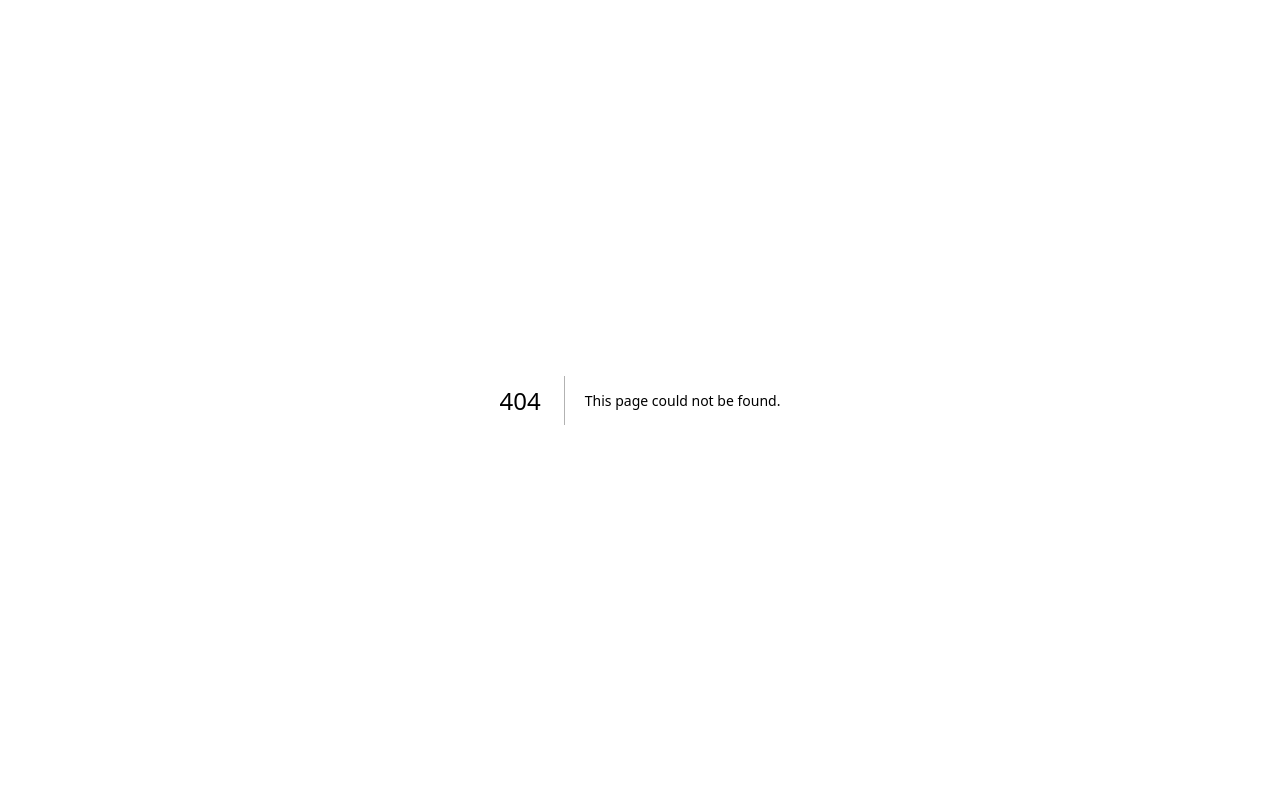
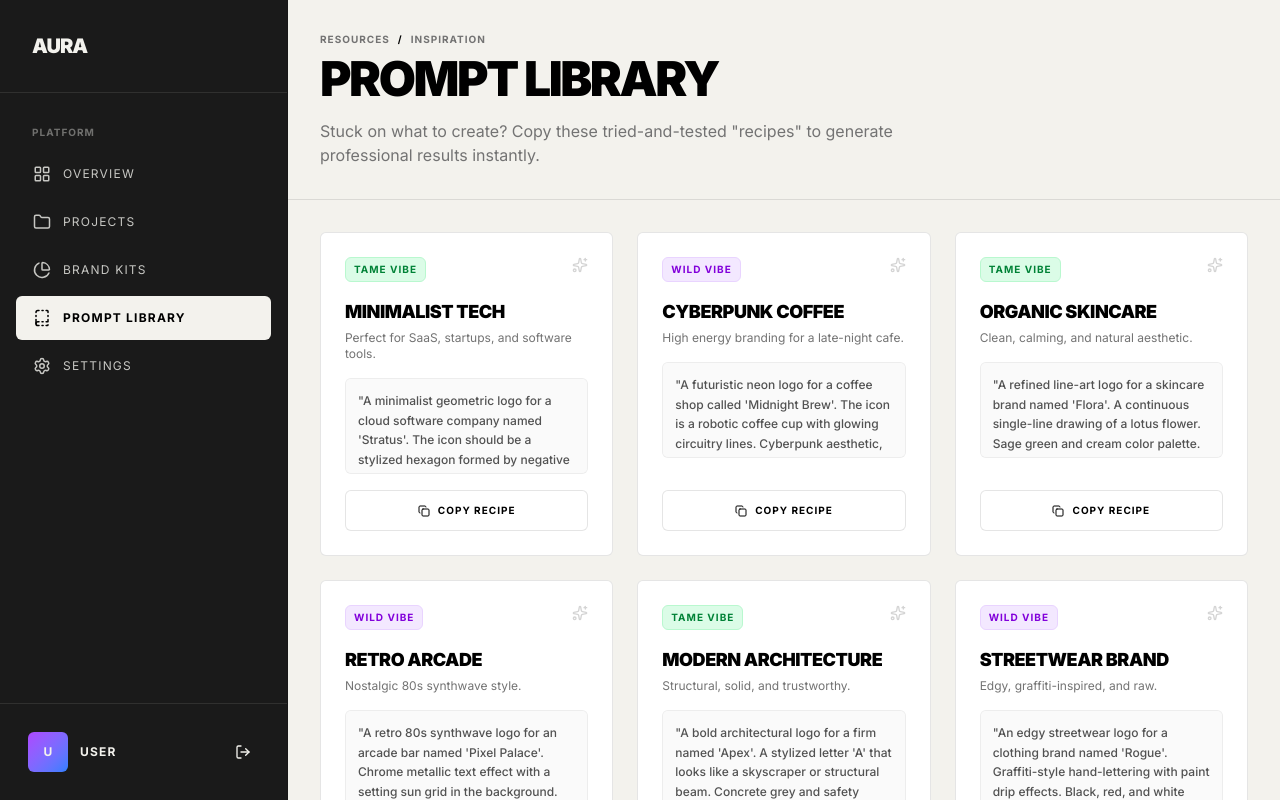
Before and after one commit to kkbot122/Logo-generator, a Next.js app: page /dashboard/prompts in a window 1280 px wide. Before the commit this address had no page. Built offline with nearby package versions, Linux system fonts and the light colour scheme; no server answers.

Commit message:
Feature: Added Prompt library page

```diff
--- /dev/null
+++ b/app/(pages)/dashboard/prompts/loading.tsx
@@ -0,0 +1,57 @@
+export default function Loading() {
+  return (
+    <div className="min-h-full flex flex-col bg-[#F3F2ED] animate-in fade-in duration-500">
+
+      {/* 1. HEADER SKELETON */}
+      <header className="px-8 py-8 border-b border-black/10">
+        <div className="flex flex-col gap-2">
+           {/* Breadcrumb */}
+           <div className="h-3 w-32 bg-neutral-200 rounded-sm animate-pulse" />
+           {/* Title */}
+           <div className="h-12 w-64 bg-neutral-300 rounded-sm animate-pulse" />
+           {/* Description */}
+           <div className="h-4 w-full max-w-md bg-neutral-200 rounded-sm animate-pulse mt-2" />
+        </div>
+      </header>
+
+      {/* 2. GRID SKELETON */}
+      <main className="p-8 grid grid-cols-1 md:grid-cols-2 xl:grid-cols-3 gap-6">
+        {/* Loop 6 times to fill the screen */}
+        {[1, 2, 3, 4, 5, 6].map((i) => (
+          <PromptCardSkeleton key={i} />
+        ))}
+      </main>
+    </div>
+  );
+}
+
+// --- LOCAL SUBCOMPONENT ---
+function PromptCardSkeleton() {
+  return (
+    <div className="bg-white border border-black/5 rounded-sm p-6 flex flex-col gap-4 h-[300px]">
+
+      {/* Top Row: Badge & Icon */}
+      <div className="flex justify-between items-start">
+        <div className="h-6 w-20 bg-neutral-100 rounded-sm animate-pulse" />
+        <div className="h-4 w-4 bg-neutral-100 rounded-full animate-pulse" />
+      </div>
+
+      {/* Content Area */}
+      <div className="space-y-3">
+        {/* Title */}
+        <div className="h-6 w-3/4 bg-neutral-200 rounded-sm animate-pulse" />
+        {/* Description */}
+        <div className="h-3 w-1/2 bg-neutral-100 rounded-sm animate-pulse" />
+
+        {/* The Prompt Box Placeholder */}
+        <div className="h-24 w-full bg-neutral-50 border border-black/5 rounded-sm mt-2 animate-pulse" />
+      </div>
+
+      {/* Footer Button */}
+      <div className="mt-auto">
+        <div className="h-10 w-full bg-neutral-100 rounded-sm animate-pulse" />
+      </div>
+
+    </div>
+  );
+}
--- /dev/null
+++ b/app/(pages)/dashboard/prompts/page.tsx
@@ -0,0 +1,139 @@
+'use client';
+
+import { useState } from 'react';
+import { Copy, Check, Sparkles, Tag } from 'lucide-react';
+import { toast } from 'sonner';
+
+// --- DATA: THE "RECIPES" ---
+const PROMPT_RECIPES = [
+  {
+    id: 1,
+    title: "Minimalist Tech",
+    vibe: "tame",
+    description: "Perfect for SaaS, startups, and software tools.",
+    prompt: "A minimalist geometric logo for a cloud software company named 'Stratus'. The icon should be a stylized hexagon formed by negative space lines. Electric blue and white color palette. Flat design, vector style, no gradients, isolated on white background."
+  },
+  {
+    id: 2,
+    title: "Cyberpunk Coffee",
+    vibe: "wild",
+    description: "High energy branding for a late-night cafe.",
+    prompt: "A futuristic neon logo for a coffee shop called 'Midnight Brew'. The icon is a robotic coffee cup with glowing circuitry lines. Cyberpunk aesthetic, hot pink and cyan blue colors on a dark background. Glitch art style, vector illustration, high contrast."
+  },
+  {
+    id: 3,
+    title: "Organic Skincare",
+    vibe: "tame",
+    description: "Clean, calming, and natural aesthetic.",
+    prompt: "A refined line-art logo for a skincare brand named 'Flora'. A continuous single-line drawing of a lotus flower. Sage green and cream color palette. Elegant serif typography, minimal, organic shapes, isolated on white background."
+  },
+  {
+    id: 4,
+    title: "Retro Arcade",
+    vibe: "wild",
+    description: "Nostalgic 80s synthwave style.",
+    prompt: "A retro 80s synthwave logo for an arcade bar named 'Pixel Palace'. Chrome metallic text effect with a setting sun grid in the background. Sunset orange, purple, and laser blue colors. Outrun style, vector graphics, bold and nostalgic."
+  },
+  {
+    id: 5,
+    title: "Modern Architecture",
+    vibe: "tame",
+    description: "Structural, solid, and trustworthy.",
+    prompt: "A bold architectural logo for a firm named 'Apex'. A stylized letter 'A' that looks like a skyscraper or structural beam. Concrete grey and safety orange accents. Swiss style, heavy geometric lines, negative space, flat vector."
+  },
+  {
+    id: 6,
+    title: "Streetwear Brand",
+    vibe: "wild",
+    description: "Edgy, graffiti-inspired, and raw.",
+    prompt: "An edgy streetwear logo for a clothing brand named 'Rogue'. Graffiti-style hand-lettering with paint drip effects. Black, red, and white high-contrast palette. Grunge texture, urban aesthetic, sticker art style, vector."
+  }
+];
+
+export default function PromptsPage() {
+  return (
+    <div className="min-h-full flex flex-col bg-[#F3F2ED] text-black animate-in fade-in duration-500">
+
+      {/* HEADER */}
+      <header className="px-8 py-8 border-b border-black/10">
+        <div className="flex items-center gap-2 text-[10px] font-bold uppercase tracking-widest text-neutral-500 mb-2">
+          <span>Resources</span>
+          <span className="text-black">/</span>
+          <span>Inspiration</span>
+        </div>
+        <h1 className="text-4xl md:text-5xl font-black uppercase tracking-tighter leading-none mb-4">
+          Prompt Library
+        </h1>
+        <p className="text-neutral-500 max-w-xl">
+          Stuck on what to create? Copy these tried-and-tested "recipes" to generate professional results instantly.
+        </p>
+      </header>
+
+      {/* GRID */}
+      <main className="p-8 grid grid-cols-1 md:grid-cols-2 xl:grid-cols-3 gap-6">
+        {PROMPT_RECIPES.map((recipe) => (
+          <PromptCard key={recipe.id} recipe={recipe} />
+        ))}
+      </main>
+    </div>
+  );
+}
+
+// --- SUBCOMPONENT: CARD ---
+function PromptCard({ recipe }: { recipe: typeof PROMPT_RECIPES[0] }) {
+  const [copied, setCopied] = useState(false);
+
+  const handleCopy = () => {
+    navigator.clipboard.writeText(recipe.prompt);
+    setCopied(true);
+    toast.success("Prompt copied to clipboard!");
+
+    // Reset icon after 2 seconds
+    setTimeout(() => setCopied(false), 2000);
+  };
+
+  return (
+    <div className="bg-white border border-black/10 rounded-sm p-6 flex flex-col gap-4 hover:shadow-lg hover:-translate-y-1 transition-all duration-300 group">
+
+      {/* Tags */}
+      <div className="flex justify-between items-start">
+        <span className={`text-[10px] font-bold uppercase tracking-widest px-2 py-1 rounded-sm border ${
+          recipe.vibe === 'wild'
+            ? 'bg-purple-100 text-purple-700 border-purple-200'
+            : 'bg-green-100 text-green-700 border-green-200'
+        }`}>
+          {recipe.vibe} Vibe
+        </span>
+        <Sparkles size={16} className="text-neutral-300 group-hover:text-[#FFC50F] transition-colors" />
+      </div>
+
+      {/* Content */}
+      <div>
+        <h3 className="text-lg font-black uppercase tracking-tight mb-1">{recipe.title}</h3>
+        <p className="text-xs text-neutral-500 mb-4">{recipe.description}</p>
+
+        {/* The Prompt Box */}
+        <div className="bg-neutral-50 border border-black/5 p-3 rounded-sm text-xs font-medium text-neutral-600 leading-relaxed h-24 overflow-y-auto custom-scrollbar">
+          "{recipe.prompt}"
+        </div>
+      </div>
+
+      {/* Footer Actions */}
+      <button
+        onClick={handleCopy}
+        className="mt-auto flex items-center justify-center gap-2 w-full py-3 bg-white border border-black/10 hover:bg-black hover:text-white hover:border-black transition-colors rounded-sm text-[10px] font-bold uppercase tracking-widest"
+      >
+        {copied ? (
+          <>
+            <Check size={12} /> Copied
+          </>
+        ) : (
+          <>
+            <Copy size={12} /> Copy Recipe
+          </>
+        )}
+      </button>
+
+    </div>
+  );
+}
--- a/components/Sidebar.tsx
+++ b/components/Sidebar.tsx
@@ -9,7 +9,8 @@ import {
   PieChart,
   Settings,
   LogOut,
-  Loader2 // Optional: for loading state
+  Loader2,
+  BookTemplate
 } from 'lucide-react';
 
 export default function Sidebar() {
@@ -21,6 +22,7 @@ export default function Sidebar() {
     { label: 'Overview', href: '/dashboard', icon: LayoutGrid },
     { label: 'Projects', href: '/projects', icon: Folder },
     { label: 'Brand Kits', href: '/dashboard/brandkits', icon: PieChart },
+    { label: 'Prompt Library', href: '/dashboard/prompts', icon: BookTemplate },
     { label: 'Settings', href: '/dashboard/settings', icon: Settings },
   ];
 
```
